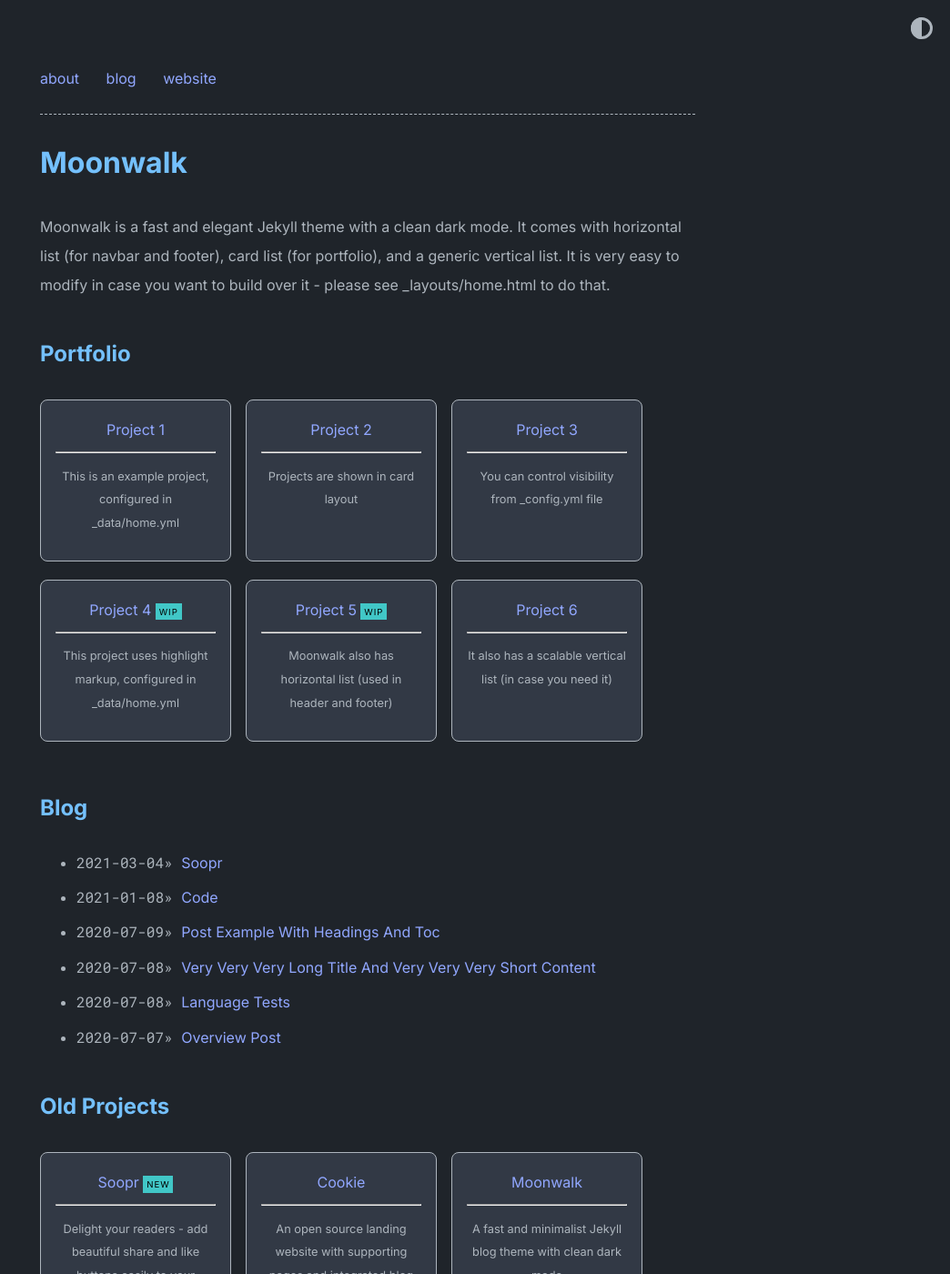
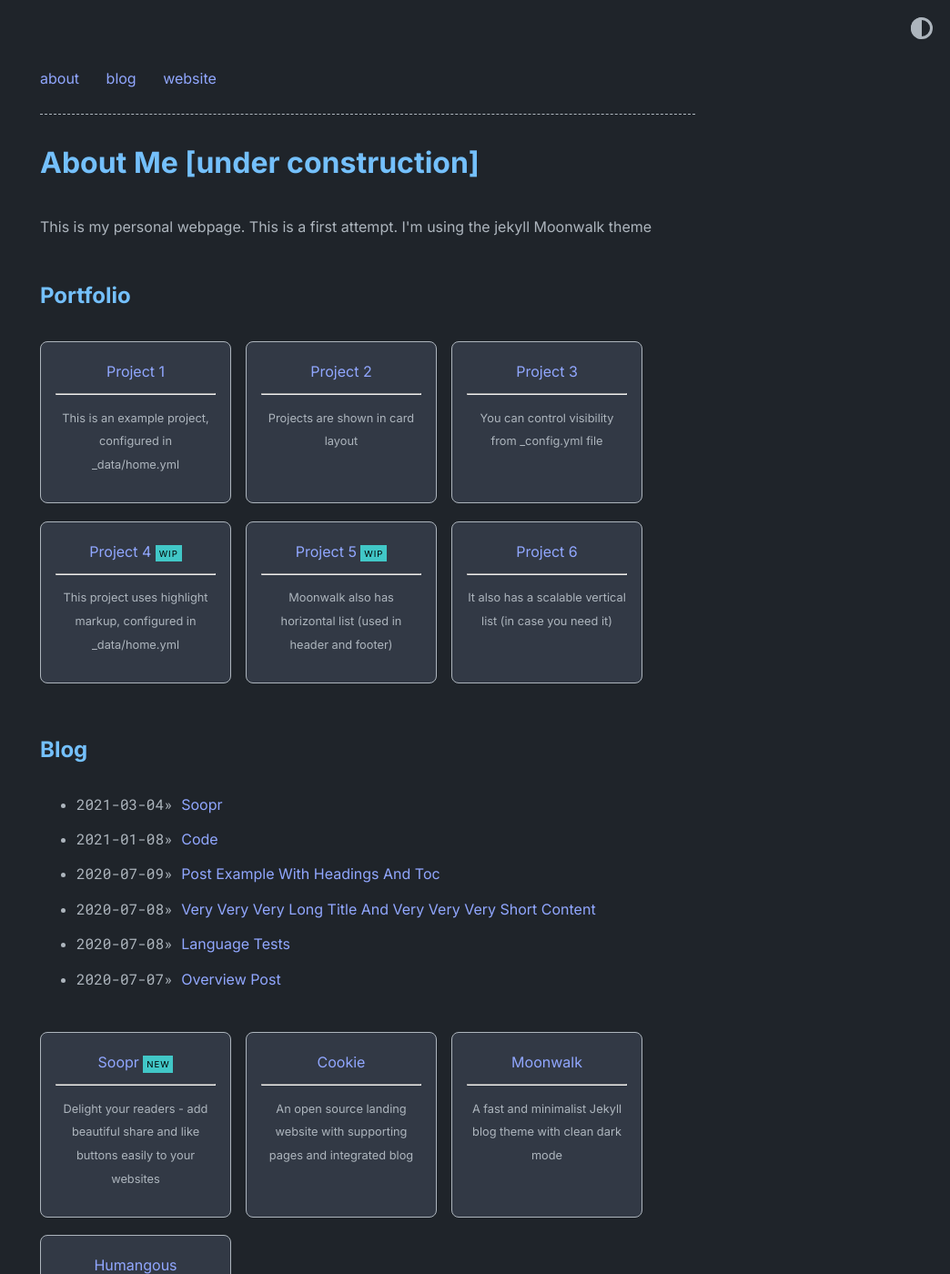
Before and after one commit to ngantzler/ngantzler.github.io, a Jekyll site: the page built from index.md, in a window 1280 px wide and 1400 px high. Shown: the whole window at 91% size, without its empty margins (236-1280 px from the left). Built offline with Jekyll 4.4.1, drawn with Linux system fonts in a browser that asks for light colours; some of the changed text lies outside the part shown.

```diff
--- a/_config.yml
+++ b/_config.yml
@@ -1,15 +1,15 @@
-title: Moonwalk
-author: Abhinav Saxena
-url: https://www.abhinavsaxena.com/moonwalk # root address of the site
+title: About Me [under construction]
+author: Nickolas Gantzler
+url: https://ngantzler.github.io/ # root address of the site
 description: > # description of the site (multiple lines allowed)
-  Moonwalk is a fast and elegant Jekyll theme with a clean dark mode. It comes with horizontal list (for navbar and footer), card list (for portfolio), and a generic vertical list. It is very easy to modify in case you want to build over it - please see _layouts/home.html to do that.
+  This is my personal webpage. This is a first attempt. I'm using the jekyll Moonwalk theme
 
 permalink: /:slug
 
 favicon: "./logo.png" # relative path to site's favicon
 
 twitter:
-    username: abhinav # update or delete this
+    username: ngantzler # update or delete this
     card: summary_large_image
 
 #theme: moonwalk # if you are using GitHub Pages, change it to remote_theme: abhinavs/moonwalk
@@ -36,7 +36,7 @@ theme_config:
     title_projects: Portfolio
     title_misc_list: Details
     title_blog: Blog
-    title_old_projects: Old Projects
+    # title_old_projects: Old Projects
 
 soopr:
   publish_token: "" # sign up at https://www.soopr.co to get your publish token and personalize share and reaction options
```
Also changed, not shown: about.md (+4 -0 lines).
